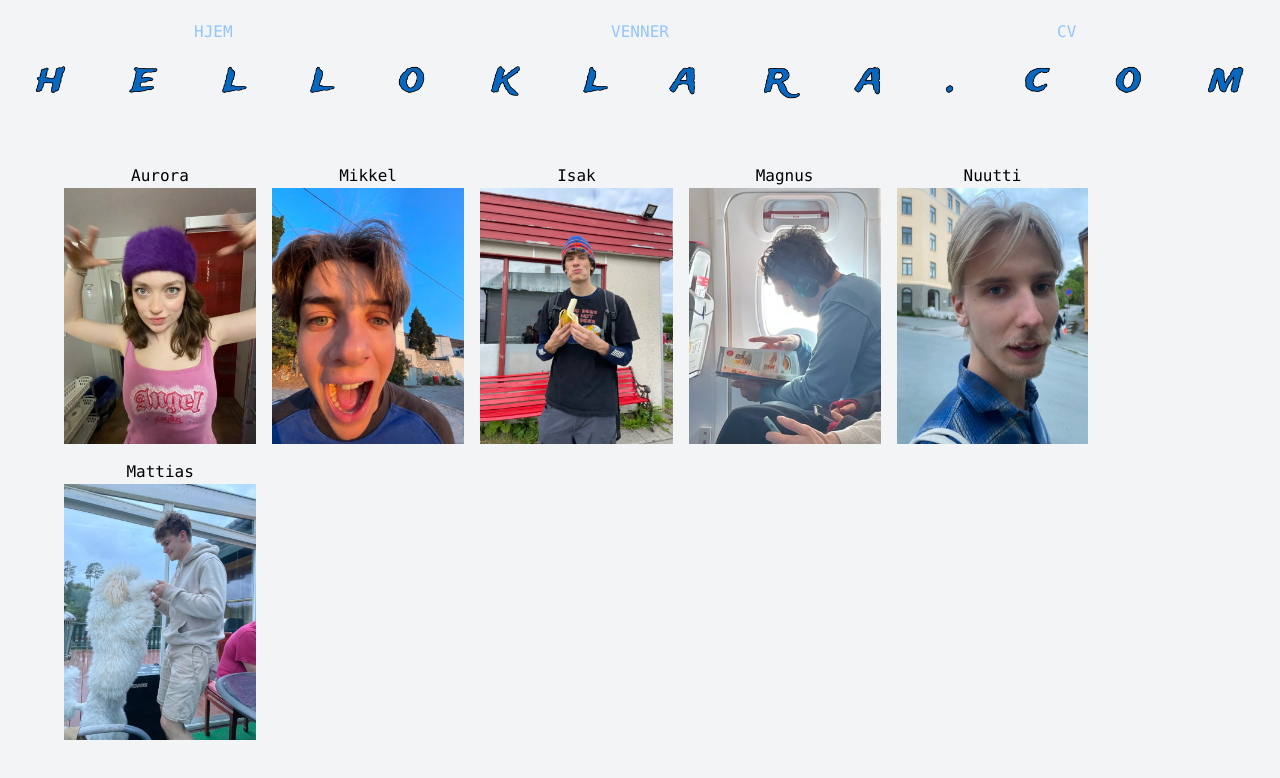
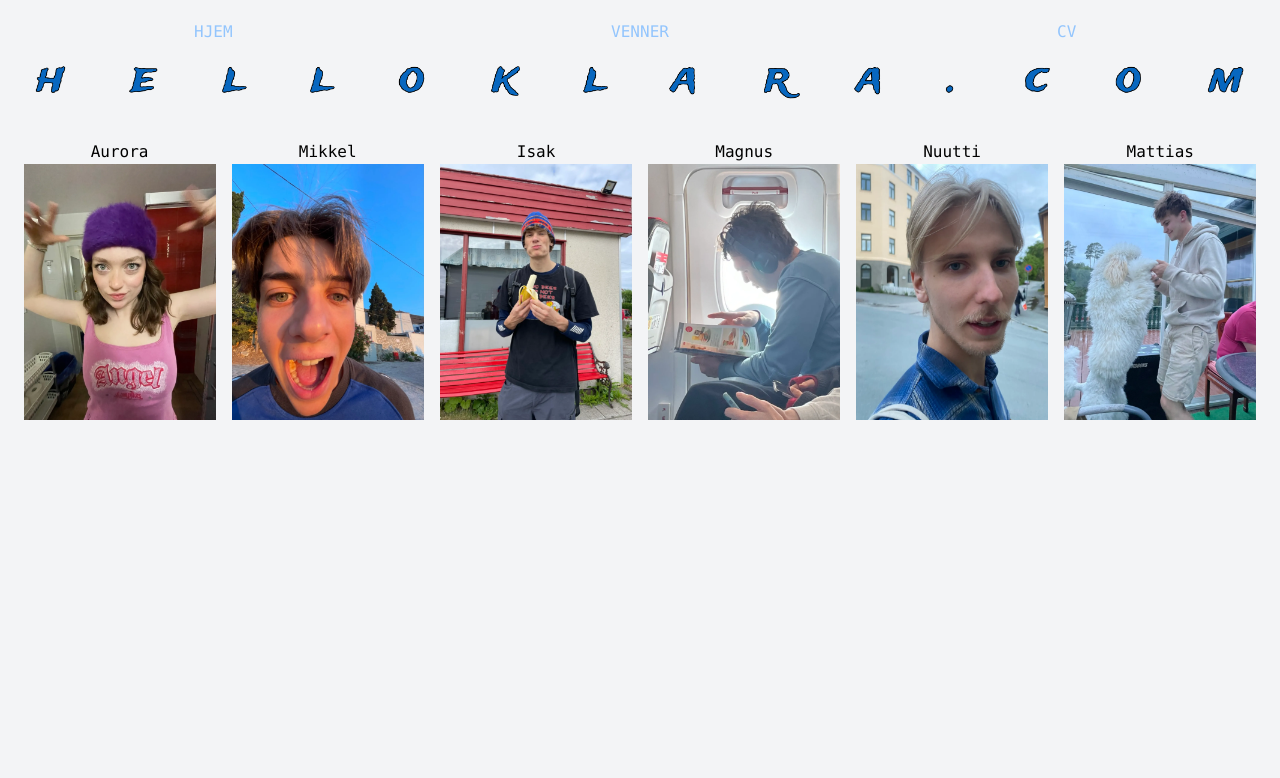
Before and after one commit to klarawust/technosphere-old, a React (Create React App) app: page /venner in a window 1280 px wide. Shown: the top 778 px of the page. Built offline with nearby package versions, Linux system fonts and the light colour scheme.

Commit message:
fix friend-page

```diff
--- a/src/components/list/List.js
+++ b/src/components/list/List.js
@@ -1,7 +1,7 @@
-function List({ title, entries }) {
+function List({ entries }) {
   return (
     <div className="font-mono text-center">
-      <ul className="flex flex-row flex-wrap gap-4">
+      <ul className="flex flex-row flex-wrap justify-center gap-4">
         {entries.map((friend) => (
           <li key={friend.url}>
             <a className="hover:text-xl hover:bg-amber-200" href={friend.url}>
--- a/src/sider/CV.js
+++ b/src/sider/CV.js
@@ -6,9 +6,7 @@ function Meg() {
   return (
     <body>
       <Navbar />
-      <div className="mt-20 mx-80">
-        <img src={cv} alt="bilde" />
-      </div>
+      <div className="mt-20 mx-80">{/* <img src={cv} alt="bilde" /> */}</div>
     </body>
   );
 }
--- a/src/sider/Venner.js
+++ b/src/sider/Venner.js
@@ -21,8 +21,8 @@ function Venner() {
   return (
     <body>
       <Navbar />
-      <div className="m-16 flex justify-center">
-        <List entries={venner} title="" link={venner}></List>
+      <div className="mt-10">
+        <List entries={venner} link={venner}></List>
       </div>
     </body>
   );
```
